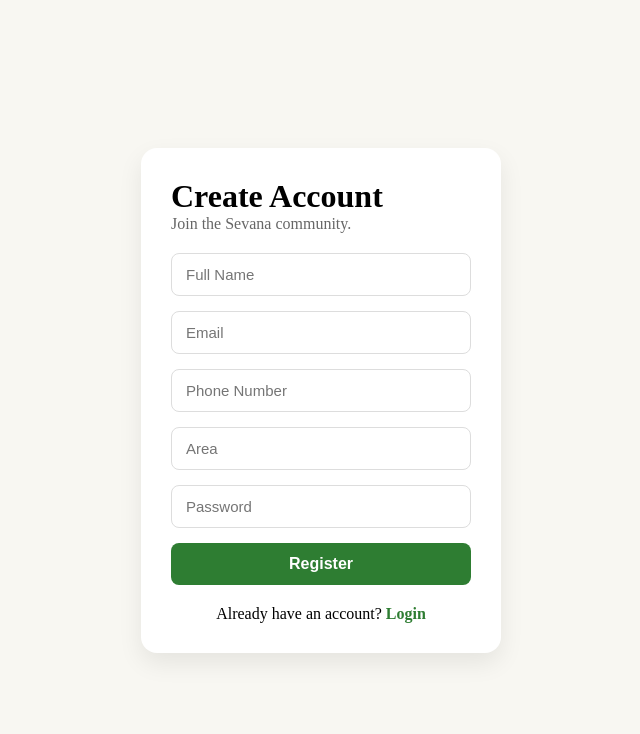
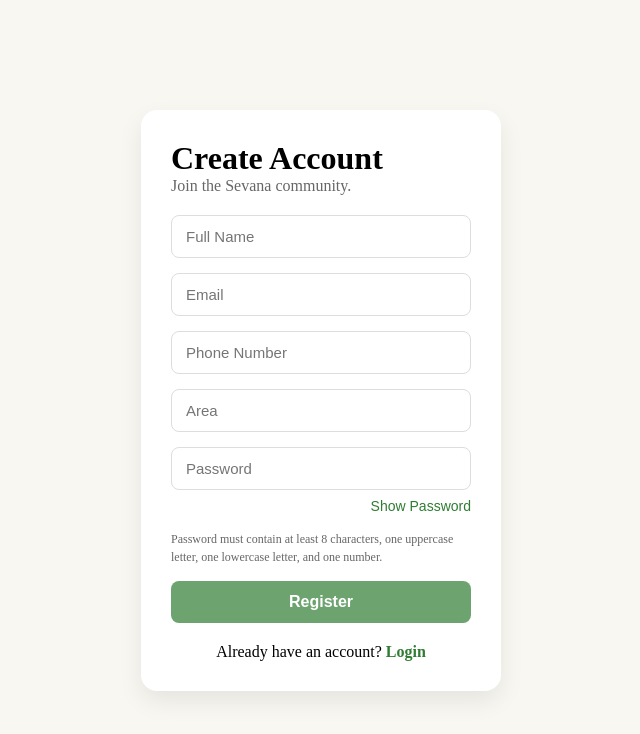
Before and after one commit to chandraprakashmishra18/sevana, a React (Vite) app in the folder sevana-files/: page / in a window 1280 px wide. Both pictures are taken after a click on the element "Register". Shown: the top 734 px of the page, without its empty margins (319-959 px from the left). Built offline with nearby package versions, Linux system fonts and the light colour scheme; no server answers.

Commit message:
feat(auth): improve registration UI and align payload with backend

```diff
--- a/sevana-files/src/Screens/Auth/RegisterScreen.jsx
+++ b/sevana-files/src/Screens/Auth/RegisterScreen.jsx
@@ -14,6 +14,7 @@ export default function RegisterScreen({ onSwitch }) {
 
   const [loading, setLoading] = useState(false);
   const [error, setError] = useState("");
+  const [showPassword, setShowPassword] = useState(false);
 
   const handleChange = (e) => {
     setForm((prev) => ({
@@ -30,17 +31,17 @@ export default function RegisterScreen({ onSwitch }) {
 
     try {
       await signUp({
-        name: form.name.trim(),
+        full_name: form.name.trim(),
         email: form.email.trim(),
         phone: form.phone.trim(),
-        area: form.area.trim(),
+        // area: form.area.trim(),
         password: form.password,
       });
     } catch (err) {
       setError(
         err?.response?.data?.message ||
           err?.message ||
-          "Registration failed. Please try again."
+          "Registration failed. Please try again.",
       );
     } finally {
       setLoading(false);
@@ -123,7 +124,7 @@ export default function RegisterScreen({ onSwitch }) {
 
         <input
           name="password"
-          type="password"
+          type={showPassword ? "text" : "password"}
           placeholder="Password"
           autoComplete="new-password"
           value={form.password}
@@ -132,6 +133,42 @@ export default function RegisterScreen({ onSwitch }) {
           required
           style={inputStyle}
         />
+
+        <div
+          style={{
+            marginTop: -8,
+            marginBottom: 15,
+            textAlign: "right",
+          }}
+        >
+          <button
+            type="button"
+            onClick={() => setShowPassword((prev) => !prev)}
+            style={{
+              background: "none",
+              border: "none",
+              color: "#2E7D32",
+              cursor: "pointer",
+              fontSize: 14,
+              padding: 0,
+            }}
+          >
+            {showPassword ? "Hide Password" : "Show Password"}
+          </button>
+        </div>
+
+        <p
+          style={{
+            fontSize: 12,
+            color: "#666",
+            marginTop: 0,
+            marginBottom: 15,
+            lineHeight: 1.5,
+          }}
+        >
+          Password must contain at least 8 characters, one uppercase letter, one
+          lowercase letter, and one number.
+        </p>
 
         {error && (
           <div
@@ -146,11 +183,25 @@ export default function RegisterScreen({ onSwitch }) {
 
         <button
           type="submit"
-          disabled={loading}
+          disabled={
+            loading || !form.name.trim() || !form.phone.trim() || !form.password
+          }
           style={{
             ...buttonStyle,
-            opacity: loading ? 0.7 : 1,
-            cursor: loading ? "not-allowed" : "pointer",
+            opacity:
+              loading ||
+              !form.name.trim() ||
+              !form.phone.trim() ||
+              !form.password
+                ? 0.7
+                : 1,
+            cursor:
+              loading ||
+              !form.name.trim() ||
+              !form.phone.trim() ||
+              !form.password
+                ? "not-allowed"
+                : "pointer",
           }}
         >
           {loading ? "Creating Account..." : "Register"}
```
